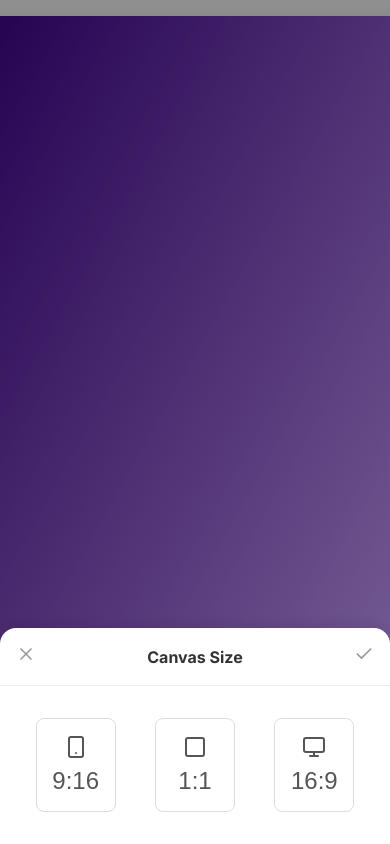
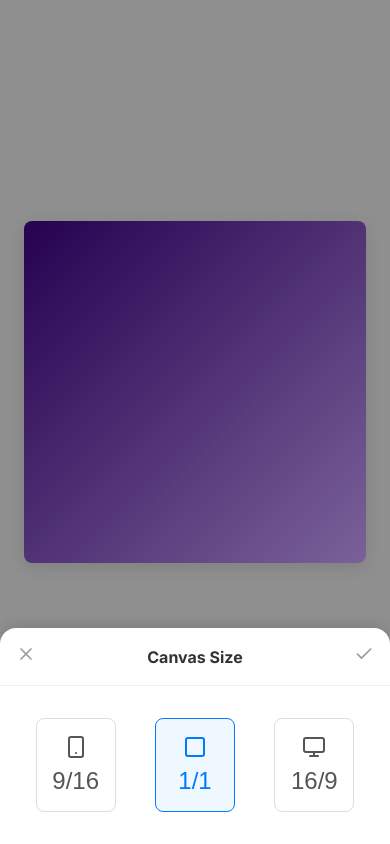
Before and after one commit to masondan/picflam, a React (Vite) app: page / in a window 390 px wide. Both pictures are taken after a click on the button 41 px from the left and 814 px from the top of the page. Built offline with nearby package versions, Linux system fonts and the light colour scheme.

Commit message:
feat: Implement responsive canvas layout (WIP)

```diff
--- a/src/App.css
+++ b/src/App.css
@@ -1,35 +1,49 @@
 .app-container {
   display: flex;
   flex-direction: column;
-  height: 100vh; /* vh = viewport height. 100vh means 100% of the screen height */
+  height: 100dvh;
+  background-color: #eeeeee;
 }
 
 .canvas-container {
-  flex-grow: 1; /* This makes the canvas area take up all available space */
+  /* This is our "centering box" */
+  flex: 1; /* Grow to fill available space */
   display: flex;
   justify-content: center;
   align-items: center;
-  padding: 1rem;
+  padding: 1.5rem; /* This creates the gray border */
+  overflow: hidden; /* Contain the child */
+  min-height: 0; /* A flexbox-specific fix to allow shrinking */
+  box-sizing: border-box;
+}
+
+.picflam-canvas {
+  /* The canvas itself */
+  background: linear-gradient(to bottom right, #3f0387, #cca3ff);
+  box-shadow: 0 4px 15px rgba(0, 0, 0, 0.1);
+  border-radius: 8px;
+  transition: aspect-ratio 0.3s ease-in-out;
+
+  /*
+    This is the key combination:
+    1. Try to be as wide as the container.
+    2. Let aspect-ratio calculate the height.
+    3. But never be taller than the container.
+       If this rule is triggered, the browser will shrink the width to fit.
+  */
+  width: 100%;
+  max-height: 100%;
 }
 
 .footer-menu {
   height: 60px;
-  background-color: #333333; /* A dark grey for the footer */
+  background-color: #333333;
   color: white;
   display: flex;
-  justify-content: space-around; /* Space icons evenly */
+  justify-content: space-around;
   align-items: center;
+  padding: 0 1rem;
   flex-shrink: 0; /* Prevents the footer from shrinking */
-  padding: 0 1rem; /* Add some padding on the sides */
-}
-
-.picflam-canvas {
-  background: linear-gradient(to bottom right, #3f0387, #cca3ff);
-  /* Set the aspect ratio to 9:16 for mobile-first */
-  aspect-ratio: 9 / 16;
-  /* Let the height fill the container, and the width will adjust automatically */
-  height: 100%;
-  box-shadow: 0 4px 15px rgba(0, 0, 0, 0.1);
 }
 
 .footer-button {
@@ -37,7 +51,7 @@
   border: none;
   color: white;
   cursor: pointer;
-  font-size: 24px; /* This controls the icon size */
+  font-size: 24px;
   display: flex;
   align-items: center;
   justify-content: center;
--- a/src/App.jsx
+++ b/src/App.jsx
@@ -13,18 +13,33 @@ import SizeDrawer from './components/SizeDrawer';
 
 function App() {
   const [isSizeDrawerOpen, setIsSizeDrawerOpen] = useState(false);
+  const [canvasSize, setCanvasSize] = useState('1/1'); // Default to square
+  const [originalSize, setOriginalSize] = useState(canvasSize);
 
+  const handleSizeSelect = (newSize) => {
+    setCanvasSize(newSize);
+  };
+
+  const handleDrawerClose = (confirm) => {
+    if (!confirm) {
+      setCanvasSize(originalSize); // Revert on cancel
+    }
+    setIsSizeDrawerOpen(false);
+  };
 
   return (
     <div className="app-container">
-      {/* Canvas Area will go here */}
+      {/* Canvas Area */}
       <div className="canvas-container">
-        <canvas className="picflam-canvas"></canvas>
+        <canvas className="picflam-canvas" style={{ aspectRatio: canvasSize }}></canvas>
       </div>
 
-      {/* Footer Menu will go here */}
+      {/* Footer Menu */}
       <div className="footer-menu">
-        <button className="footer-button" onClick={() => setIsSizeDrawerOpen(true)}><FiMaximize /></button>
+        <button className="footer-button" onClick={() => {
+          setOriginalSize(canvasSize);
+          setIsSizeDrawerOpen(true);
+        }}><FiMaximize /></button>
         <button className="footer-button"><FiImage /></button>
         <button className="footer-button"><FiType /></button>
         <button className="footer-button"><FiBookmark /></button>
@@ -33,7 +48,14 @@ function App() {
         <button className="footer-button"><FiInfo /></button>
       </div>
 
-      {isSizeDrawerOpen && <SizeDrawer onClose={() => setIsSizeDrawerOpen(false)} />}
+      {isSizeDrawerOpen && (
+        <SizeDrawer
+          onClose={(confirm) => handleDrawerClose(confirm)}
+          onSizeSelect={handleSizeSelect}
+          currentSize={canvasSize}
+          onCanvasSizeChange={setCanvasSize} // Pass the setter for live preview
+        />
+      )}
     </div>
   )
 }
--- a/src/components/SizeDrawer.css
+++ b/src/components/SizeDrawer.css
@@ -69,3 +69,9 @@
   cursor: pointer;
   color: #555;
 }
+
+.size-option-button.active {
+  border-color: #007aff;
+  color: #007aff;
+  background-color: #f0f8ff;
+}
--- a/src/components/SizeDrawer.jsx
+++ b/src/components/SizeDrawer.jsx
@@ -1,19 +1,54 @@
 import './SizeDrawer.css';
 import { FiX, FiCheck, FiSmartphone, FiSquare, FiMonitor } from 'react-icons/fi';
+import { useState } from 'react';
 
-function SizeDrawer({ onClose }) {
+const SIZE_OPTIONS = [
+  {
+    name: 'Portrait',
+    aspectRatio: '9/16',
+    icon: <FiSmartphone />,
+  },
+  {
+    name: 'Square',
+    aspectRatio: '1/1',
+    icon: <FiSquare />,
+  },
+  {
+    name: 'Landscape',
+    aspectRatio: '16/9',
+    icon: <FiMonitor />,
+  },
+];
+
+function SizeDrawer({ onClose, onSizeSelect, currentSize, onCanvasSizeChange }) {
+  const [selectedSize, setSelectedSize] = useState(currentSize);
+
+  const handleConfirm = () => {
+    onClose(true); // Just close the drawer, confirming the change
+  };
+
   return (
-    <div className="drawer-overlay" onClick={onClose}>
+    <div className="drawer-overlay" onClick={() => onClose(false)}>
       <div className="drawer-content" onClick={(e) => e.stopPropagation()}>
         <div className="drawer-header">
-          <button className="drawer-header-button" onClick={onClose}><FiX /></button>
+          <button className="drawer-header-button" onClick={() => onClose(false)}><FiX /></button>
           <span className="drawer-title">Canvas Size</span>
-          <button className="drawer-header-button"><FiCheck /></button>
+          <button className="drawer-header-button" onClick={handleConfirm}><FiCheck /></button>
         </div>
         <div className="drawer-body">
-          <button className="size-option-button"><FiSmartphone /><span>9:16</span></button>
-          <button className="size-option-button"><FiSquare /><span>1:1</span></button>
-          <button className="size-option-button"><FiMonitor /><span>16:9</span></button>
+          {SIZE_OPTIONS.map((option) => (
+            <button
+              key={option.name}
+              className={`size-option-button ${selectedSize === option.aspectRatio ? 'active' : ''}`}
+              onClick={() => {
+                setSelectedSize(option.aspectRatio);
+                onCanvasSizeChange(option.aspectRatio); // Live update the canvas
+              }}
+            >
+              {option.icon}
+              <span>{option.aspectRatio}</span>
+            </button>
+          ))}
         </div>
       </div>
     </div>
```
